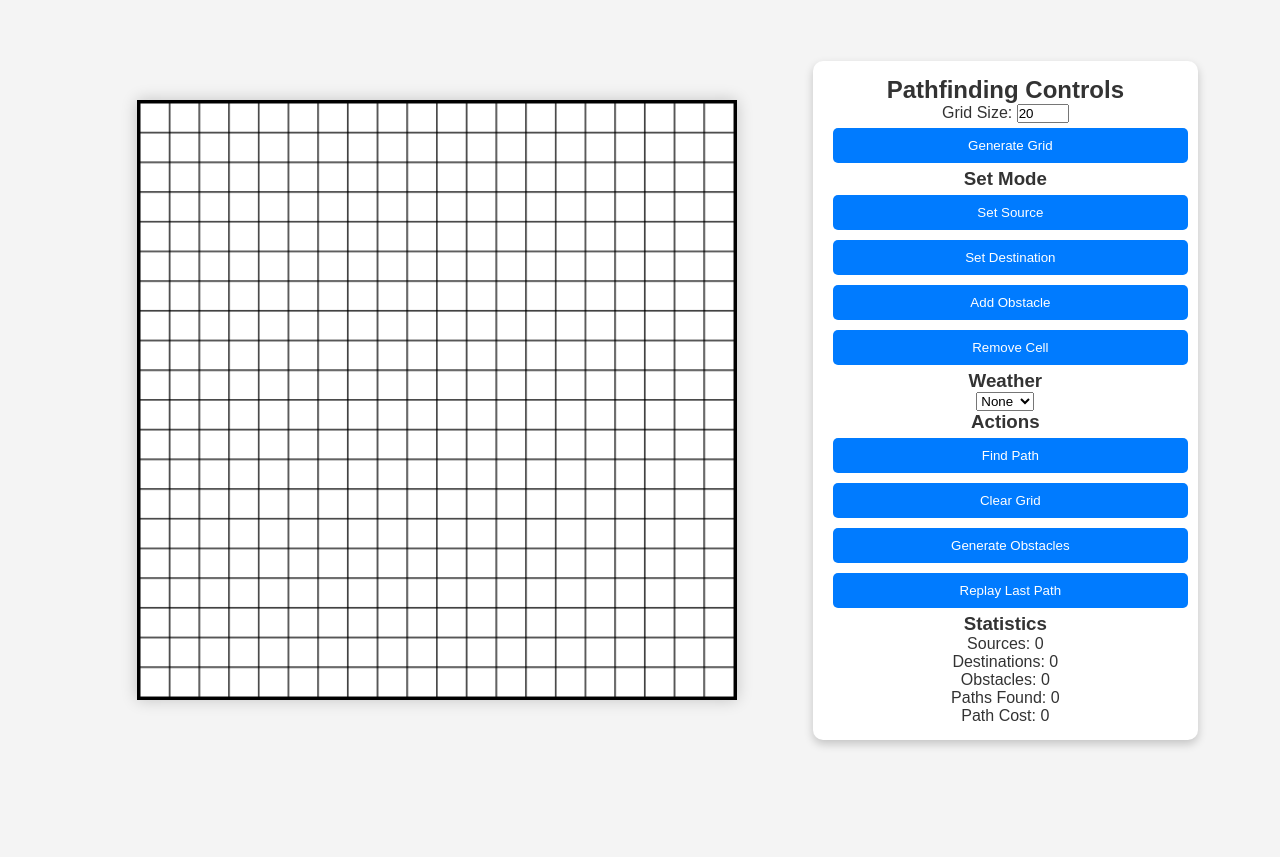
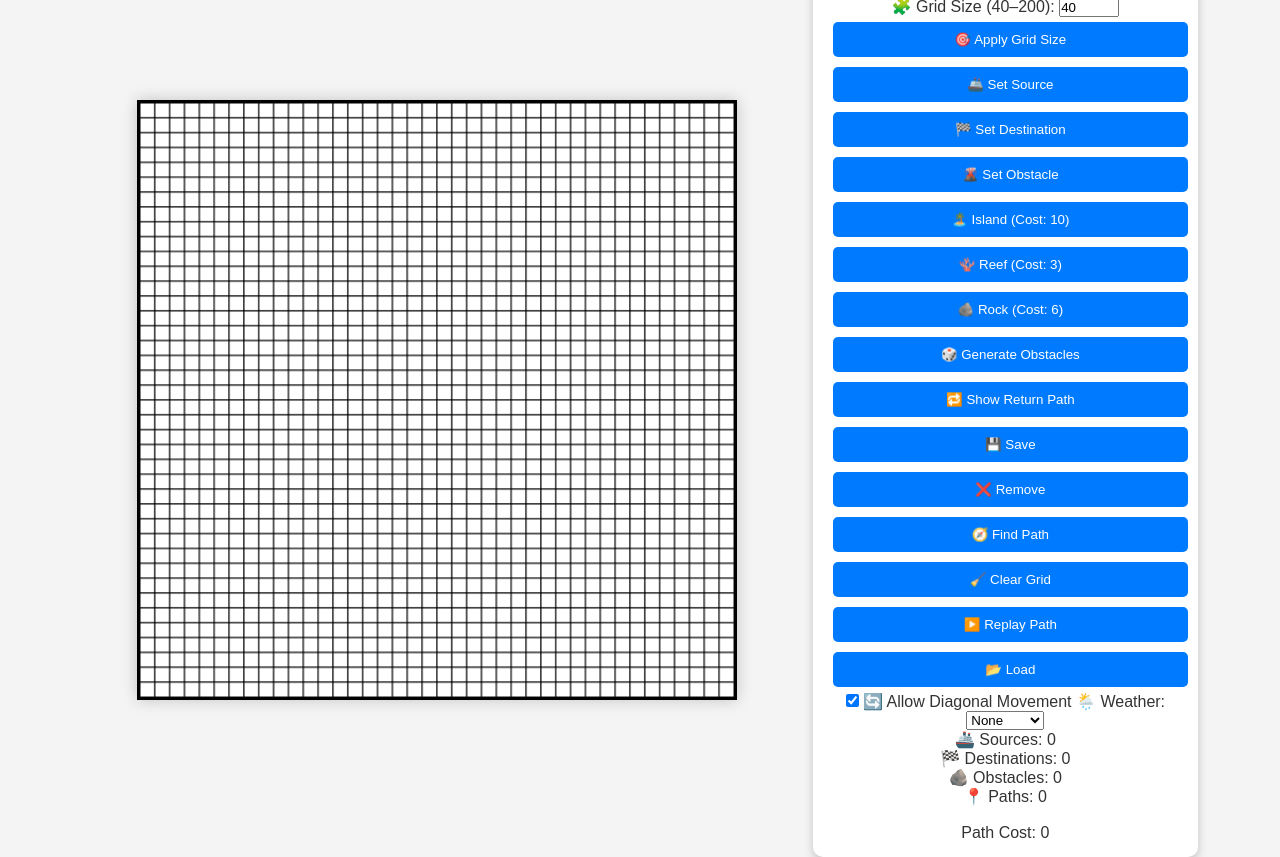
Before and after one commit to Agam0795/Dynamic-Ocean-Pathfinding-Visualizer-, a plain HTML site: page index.html in a window 1280 px wide. Before the commit the page ends 800 px from the top, so only its background shows below. Drawn offline with Linux system fonts and the light colour scheme.

Commit message:
index.html

```diff
--- a/index.html
+++ b/index.html
@@ -2,53 +2,76 @@
 <html lang="en">
 
 <head>
-    <meta charset="UTF-8">
-    <meta name="viewport" content="width=device-width, initial-scale=1.0">
-    <title>Dynamic Pathfinding</title>
-    <link rel="stylesheet" href="style.css">
+    <meta charset="UTF-8" />
+    <meta name="viewport" content="width=device-width, initial-scale=1.0" />
+    <title>Grid Pathfinding</title>
+    <link rel="stylesheet" href="style.css" />
 </head>
 
 <body>
     <div class="main-container">
-        <!-- Grid Container -->
+        <!-- Grid (Left Side) -->
         <div class="grid-container">
             <canvas id="gridCanvas"></canvas>
         </div>
 
-        <!-- Controls -->
+        <!-- Controls (Right Side) -->
         <div class="controls">
-            <h2>Pathfinding Controls</h2>
-            <label>Grid Size:</label>
-            <input type="number" id="gridSize" value="20" min="10" max="50">
-            <button onclick="initGrid()">Generate Grid</button>
+            <h1>🌊 Grid Pathfinding</h1>
 
-            <h3>Set Mode</h3>
-            <button onclick="setMode('source')">Set Source</button>
-            <button onclick="setMode('destination')">Set Destination</button>
-            <button onclick="setMode('obstacle')">Add Obstacle</button>
-            <button onclick="setMode('remove')">Remove Cell</button>
+            <label for="gridSize">🧩 Grid Size (40–200):</label>
+            <input type="number" id="gridSize" min="40" max="200" value="40" />
+            <button onclick="initGrid()">🎯 Apply Grid Size</button>
 
-            <h3>Weather</h3>
-            <select id="weather">
+
+
+            <div class="control-columns">
+                <div class="column">
+                    <button onclick="setMode('source')">🚢 Set Source</button>
+                    <button onclick="setMode('destination')">🏁 Set Destination</button>
+                    <div class="obstacle-dropdown">
+                        <button class="dropdown-toggle" onclick="toggleObstacleDropdown()">🌋 Set Obstacle</button>
+                        <div class="dropdown-menu" id="obstacleDropdown">
+                            <button onclick="setObstacleType('island')">🏝️ Island (Cost: 10)</button>
+                            <button onclick="setObstacleType('reef')">🪸 Reef (Cost: 3)</button>
+                            <button onclick="setObstacleType('rock')">🪨 Rock (Cost: 6)</button>
+                        </div>
+                    </div>
+                    <button onclick="generateObstacles()">🎲 Generate Obstacles</button>
+                    <button onclick="toggleReturnPath()" id="toggleReturnPath">🔁 Show Return Path</button>
+                    <button onclick="saveGrid()">💾 Save</button>
+                </div>
+                <div class="column">
+                    <button onclick="setMode('remove')">❌ Remove</button>
+                    <button onclick="findPath()">🧭 Find Path</button>
+                    <button onclick="clearGrid()">🧹 Clear Grid</button>
+                    <button onclick="replayPaths()">▶️ Replay Path</button>
+                    <button onclick="loadGrid()">📂 Load</button>
+                    <input type="file" id="loadInput" style="display: none;" onchange="handleLoad(event)" />
+                </div>
+            </div>
+
+            <label>
+                <input type="checkbox" id="allowDiagonal" checked />
+                🔄 Allow Diagonal Movement
+            </label>
+
+            <label for="weather">🌦️ Weather:</label>
+            <select id="weather" onchange="updateWeather()">
                 <option value="none">None</option>
-                <option value="rain">Rain</option>
-                <option value="storm">Storm</option>
+                <option value="rain">🌧️ Rain</option>
+                <option value="storm">🌩️ Storm</option>
             </select>
 
-            <h3>Actions</h3>
-            <button onclick="findPath()">Find Path</button>
-            <button onclick="clearGrid()">Clear Grid</button>
-            <button onclick="generateObstacles()">Generate Obstacles</button>
-            <button onclick="replayLastPath()">Replay Last Path</button>
+            <p>🚢 Sources: <span id="sourceCount">0</span></p>
+            <p>🏁 Destinations: <span id="destinationCount">0</span></p>
+            <p>🪨 Obstacles: <span id="obstacleCount">0</span></p>
+            <p>📍 Paths: <span id="pathCount">0</span></p><br>
 
-            <h3>Statistics</h3>
-            <p>Sources: <span id="sourceCount">0</span></p>
-            <p>Destinations: <span id="destinationCount">0</span></p>
-            <p>Obstacles: <span id="obstacleCount">0</span></p>
-            <p>Paths Found: <span id="pathCount">0</span></p>
             <p>Path Cost: <span id="pathCost">0</span></p>
         </div>
     </div>
+
     <script src="script.js"></script>
 </body>
 
```
